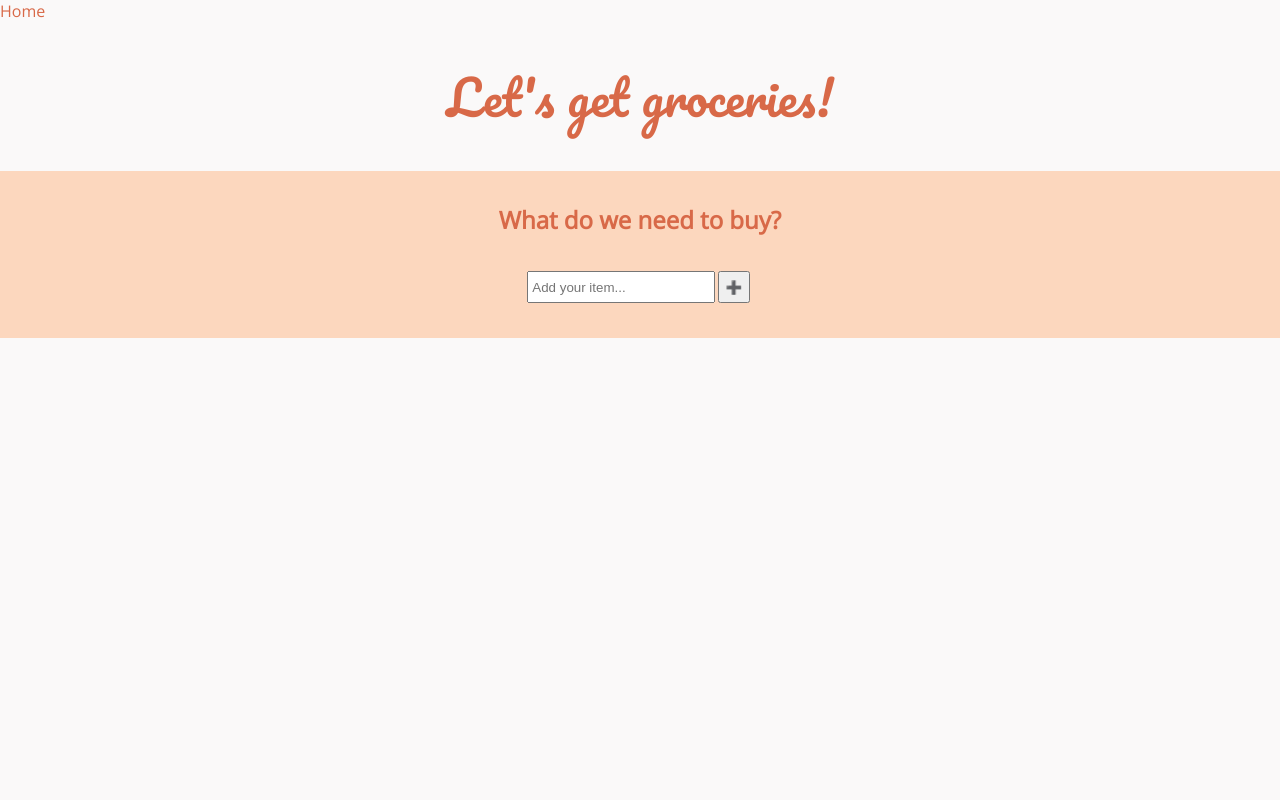
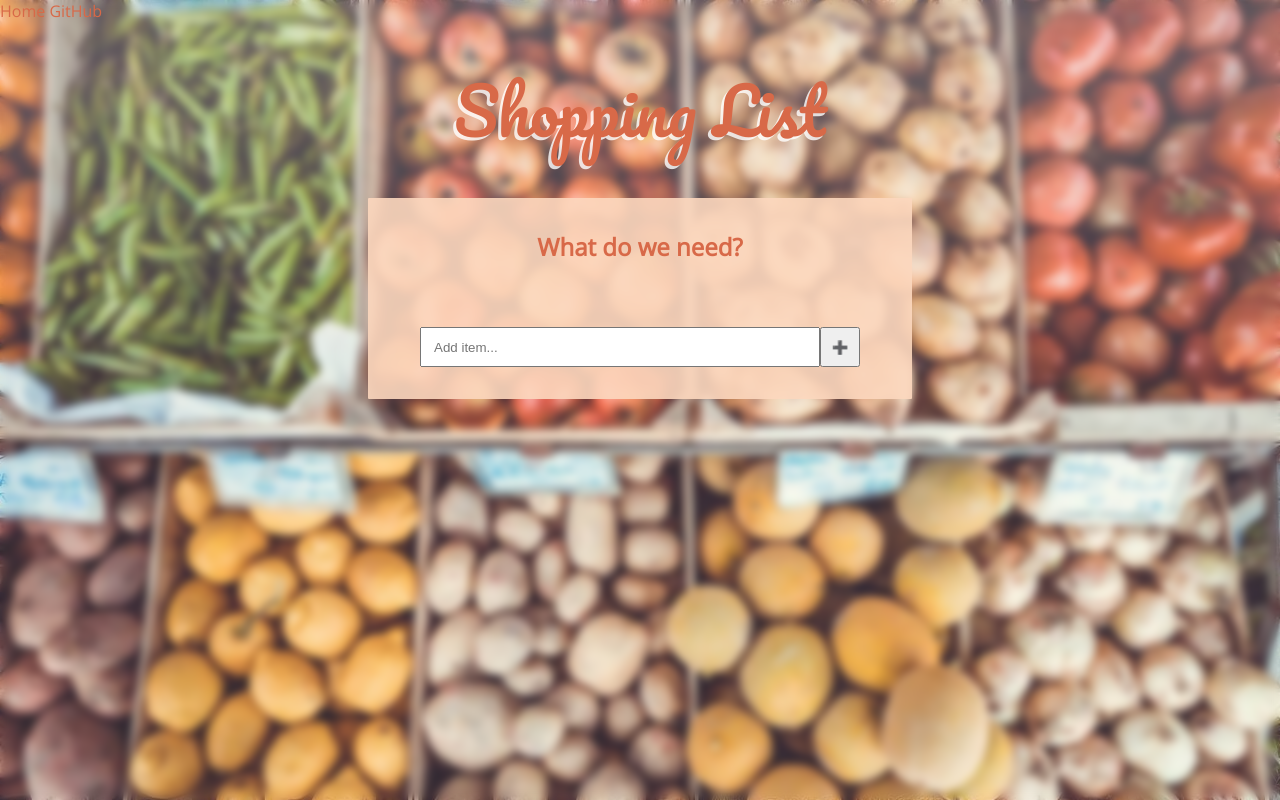
Before and after one commit to karolinfrennert/JS-ProjectHI, a plain HTML site: page index.html in a window 1280 px wide. Drawn offline with nearby package versions, Linux system fonts and the light colour scheme.

Commit message:
Final Draft

```diff
--- a/index.html
+++ b/index.html
@@ -15,15 +15,17 @@
   <header>
     <nav>
       <a href="index.html">Home</a>
+      <a href="">GitHub</a>
     </nav>
   </header>
   <main>
-    <h1 class="logo">Let's get groceries!</h1>
+    <h1 class="logo">Shopping List</h1>
     <section class="add-grocery-heading">
-      <h2 class="grocery-h2">What do we need to buy?</h2>
+
+      <h2 class="grocery-h2">What do we need?</h2>
       <p class="error"></p>
-      <form class="grocery-form flex">
-        <input type="text" class="add-food-input" maxlength="25" placeholder="Add your item...">
+      <form class="grocery-form">
+        <input type="text" class="add-food-input" maxlength="25" placeholder="Add item...">
         <button class="add-food-button" type="submit">➕</button>
       </form>
     </section>
--- a/style.css
+++ b/style.css
@@ -10,7 +10,7 @@
   --black: #222;
   --white: #faf9f9;
   --red: #d86948;
-  --orange: #fcd7be;
+  --orange: rgb(252 215 190 / 0.9);
   --light-blue: #bee3db;
   --middle-blue: #89b0ae;
   --dark-blue: #555b6e;
@@ -33,7 +33,7 @@
   --general-font: 'Open Sans', sans-serif;
 
   /* font sizes defined*/
-  --heading-size: 3rem;
+  --heading-size: 4rem;
   --nav-bar: 2rem;
 }
 
@@ -42,6 +42,14 @@ body {
   color: var(--heading-text);
   font-family: var(--general-font);
   height: var(--body-height);
+  background-image: linear-gradient(180deg, rgba(255, 255, 255, 0.2) 10%, transparent, transparent), url("./images/groceries.jpg");
+  backdrop-filter: blur(4px);
+
+}
+
+main {
+  width: 34rem;
+  margin: 0 auto;
 }
 
 form button {
@@ -49,6 +57,8 @@ form button {
   padding: 0.2rem;
   cursor: pointer;
   transition: all 0.3s ease;
+  height: 2.5rem;
+  width: 2.5rem;
 }
 form button:hover {
   background: var(--orange);
@@ -64,7 +74,7 @@ a:hover {
   text-shadow: var(--black);
 }
 
-button {
+li button {
   margin: 0.2rem;
   width: 2rem;
   height: 2rem;
@@ -73,11 +83,14 @@ button {
 .grocery-list li {
   display: grid;
   grid-template-columns: 1fr auto auto;
+  border-radius: 1px;
   align-items: center;
   width: 25rem;
-  background: orange;
+  background: rgba(216,105, 72, 0.6);
   list-style: none;
   margin: 1rem;
+  color: var(--black);
+
 }
 
 .grocery-list span {
@@ -86,27 +99,30 @@ button {
   text-overflow: ellipsis;
 }
 
+
+.grocery-form {
+  display: flex;
+  flex-wrap: wrap;
+  justify-content: center;
+
+}
+
 .logo {
   font-family: var(--heading-font);
   font-size: var(--heading-size) ;
   padding: var(--logo-padding);
   font-weight: 200;
   text-align: center;
+  text-shadow: -3px 3px rgba(255, 255, 255, 0.8);
+}
 
-}
+
 
 .grocery-container {
   display: flex;
   justify-content: center;
   align-items: center;
-  background: var(--heading-text);
-}
-
-
-
-.grocery-item {
-  padding: 1rem;
-
+  background: var(--heading-background);
 }
 
 
@@ -114,31 +130,28 @@ button {
   padding-bottom: var(--logo-padding);
 }
 
+.add-food-input {
+  height: 2.5rem;
+  width: 25rem;
+  padding-left: 0.75rem;
 
-.grocery-list {
-   color: var(--black);
-}
-
-.add-food-input {
-  padding: 0.2rem;
-  height: 2rem;
 }
 
 .add-grocery-heading {
   padding: 2rem;
   text-align: center;
   color: var(--heading-text);
-  background: var(--heading-background)
+  background: var(--heading-background);
+  border-radius: 1px;
 
 }
 
 .strikeThrough span{
   text-decoration: line-through;
+  color: rgba(34, 34, 34, 0.4);
+
 }
 
-.flex {
-  display: flex;
-  flex-wrap: wrap;
-  justify-content: center;
-  align-items: baseline;
+.error {
+  padding: 1rem;
 }
```
Also changed, not shown: images/groceries.jpg (added).
